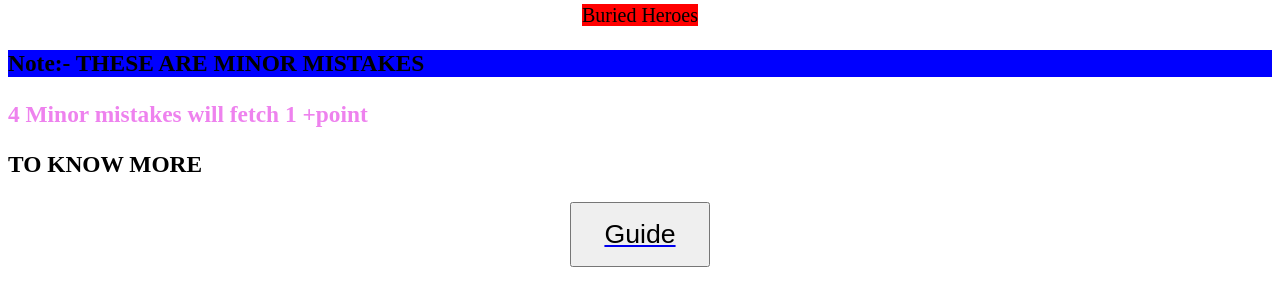
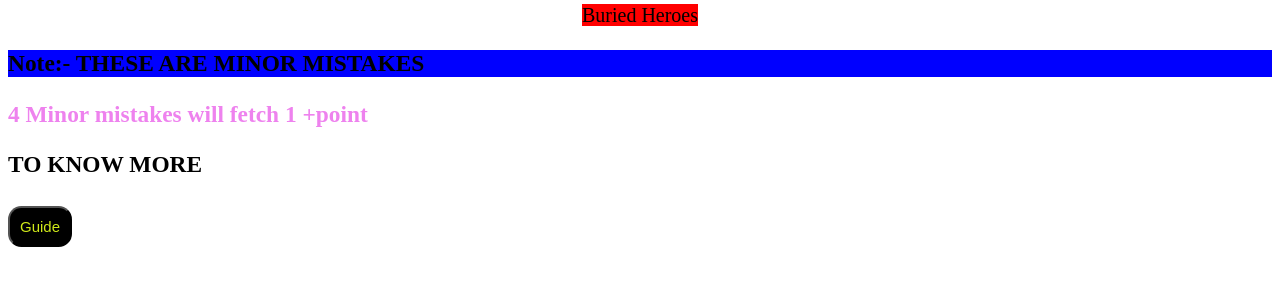
Before and after one commit to tharun69/G-minor-mistakes, a PHP site: page / in a window 1280 px wide. Shown: the part 1838-2128 px from the top of the page. After the commit the page ends 2085 px from the top, so only its background shows below. Run offline with PHP 8.4, Linux system fonts and the light colour scheme.

Commit message:
Update style.css

```diff
--- a/style.css
+++ b/style.css
@@ -18,12 +18,21 @@ h1{
   font-size: 50px;
 }
 button{
-font-size:20pt;
-  clour:black ;
-  padding:15px 32px ;
-  border-radius: 20px
-  background-colour:black;
-  margin:4px 20px ;
-  margin-left: auto ;
-  margin-right : auto ;
-  display: block ;
+
+  font-size: 15px;
+
+  padding: 10px;
+
+  color: #CFE919;
+
+  margin: 4px 2px ;
+
+  background-color: #000000;
+
+  margin-left: auto;
+
+  margin-right: auto;
+
+  border-radius: 10pt;
+
+}
```
